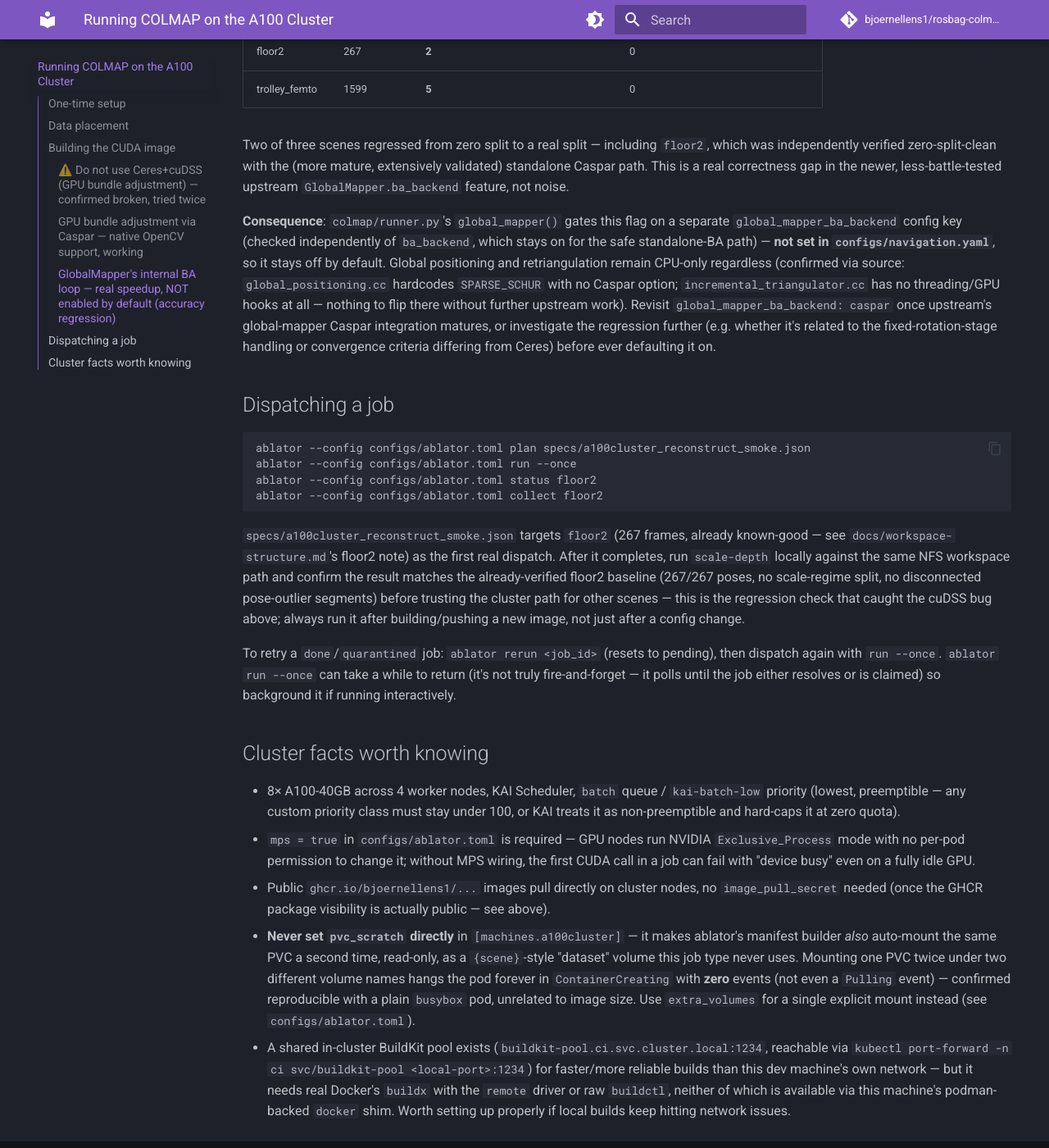
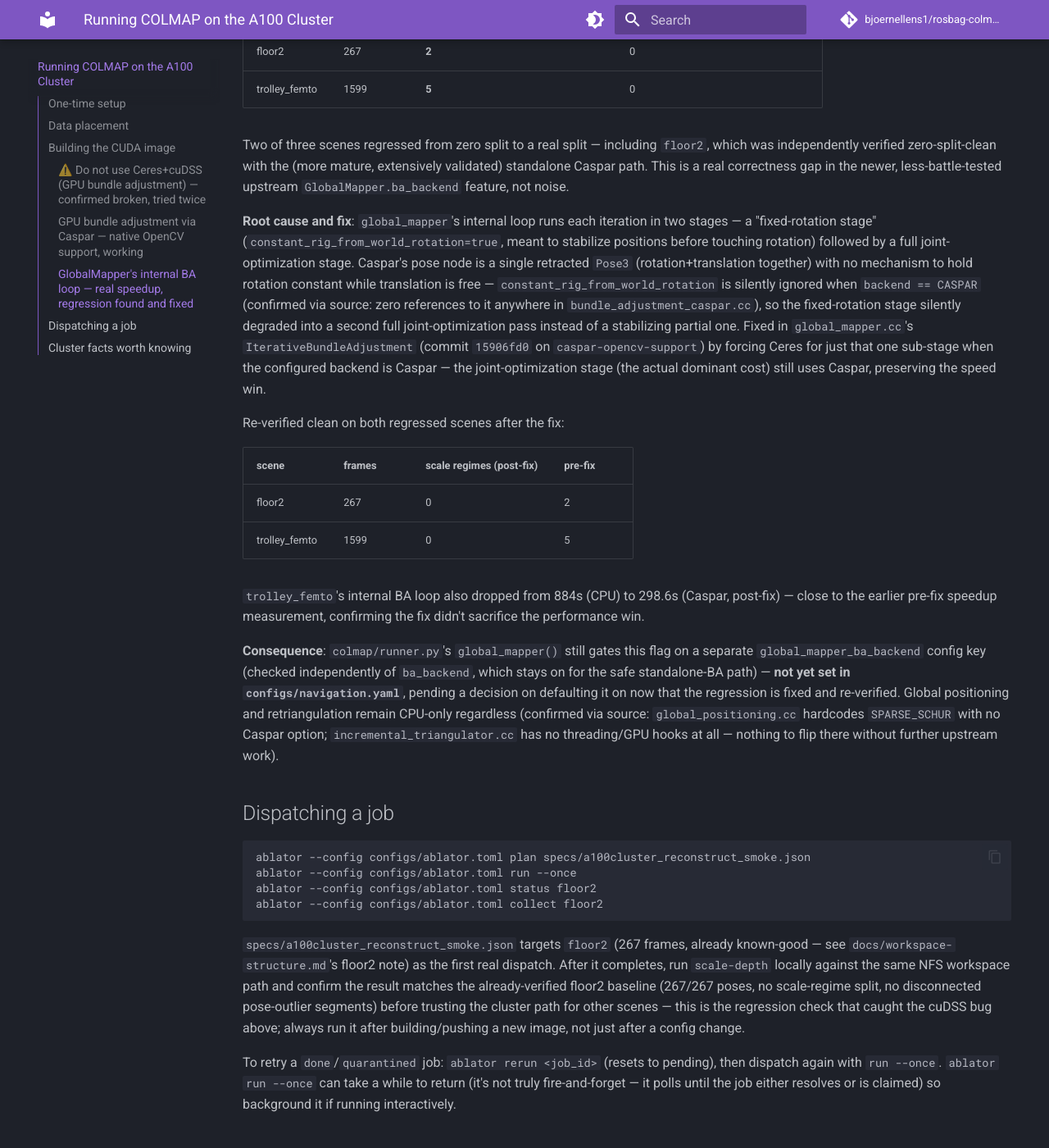
Before and after one commit to bjoernellens1/rosbag-colmap-pipeline, an MkDocs documentation site: the page built from docs/cluster-dispatch.md, in a window 1280 px wide and 1400 px high, scrolled down 3958 px. Shown: the whole window at 82% size. Built offline with MkDocs 1.6.1 and Material for MkDocs 9.7.7, drawn with Linux system fonts in a browser that asks for light colours; comment, search, counter and statistics services are not loaded; some of the changed text lies outside the part shown.

Commit message:
fix(caspar): resolve GlobalMapper Caspar accuracy regression, confirm fix
Root-caused the scale-regime-split regression found in
GlobalMapper.ba_backend=CASPAR (colmap/colmap#4484): Caspar's pose node
can't represent constant_rig_from_world_rotation, so global_mapper's
fixed-rotation stabilization stage silently became a second full joint
optimization under Caspar. Fixed upstream (bjoernellens1/colmap commit
15906fd0) by forcing Ceres for just that sub-stage. Re-verified clean on
both previously-regressed scenes: floor2 (0 regimes, was 2) and
trolley_femto (0 regimes, was 5, 298.6s vs 884s CPU for the internal BA
loop). Bumped docker/Dockerfile.cuda and configs/ablator.toml to the
cuda-caspar-globalba-v2 image built from the fixed commit.

global_mapper_ba_backend remains opt-in (not set in navigation.yaml)
pending a decision on defaulting it now that the regression is fixed.

```diff
--- a/docs/cluster-dispatch.md
+++ b/docs/cluster-dispatch.md
@@ -170,7 +170,7 @@ validated this session. `configs/navigation.yaml`'s `ba_backend: caspar` is enab
 (only takes effect when `--gpu` is also passed, so local CPU runs are unaffected) and controls
 this standalone `bundle_adjuster` pass only.
 
-### GlobalMapper's internal BA loop — real speedup, NOT enabled by default (accuracy regression)
+### GlobalMapper's internal BA loop — real speedup, regression found and fixed
 
 `global_mapper`'s own internal 3-iteration bundle-adjustment loop (separate from the standalone
 `bundle_adjuster` pass above) was Ceres-CPU-only in COLMAP 4.1.1 — confirmed the dominant
@@ -199,15 +199,36 @@ independently verified zero-split-clean with the (more mature, extensively valid
 Caspar path. This is a real correctness gap in the newer, less-battle-tested upstream
 `GlobalMapper.ba_backend` feature, not noise.
 
-**Consequence**: `colmap/runner.py`'s `global_mapper()` gates this flag on a separate
+**Root cause and fix**: `global_mapper`'s internal loop runs each iteration in two stages —
+a "fixed-rotation stage" (`constant_rig_from_world_rotation=true`, meant to stabilize positions
+before touching rotation) followed by a full joint-optimization stage. Caspar's pose node is a
+single retracted `Pose3` (rotation+translation together) with no mechanism to hold rotation
+constant while translation is free — `constant_rig_from_world_rotation` is silently ignored when
+`backend == CASPAR` (confirmed via source: zero references to it anywhere in
+`bundle_adjustment_caspar.cc`), so the fixed-rotation stage silently degraded into a second full
+joint-optimization pass instead of a stabilizing partial one. Fixed in `global_mapper.cc`'s
+`IterativeBundleAdjustment` (commit `15906fd0` on `caspar-opencv-support`) by forcing Ceres for
+just that one sub-stage when the configured backend is Caspar — the joint-optimization stage
+(the actual dominant cost) still uses Caspar, preserving the speed win.
+
+Re-verified clean on both regressed scenes after the fix:
+
+| scene | frames | scale regimes (post-fix) | pre-fix |
+|---|---|---|---|
+| floor2 | 267 | 0 | 2 |
+| trolley_femto | 1599 | 0 | 5 |
+
+`trolley_femto`'s internal BA loop also dropped from 884s (CPU) to 298.6s (Caspar, post-fix) —
+close to the earlier pre-fix speedup measurement, confirming the fix didn't sacrifice the
+performance win.
+
+**Consequence**: `colmap/runner.py`'s `global_mapper()` still gates this flag on a separate
 `global_mapper_ba_backend` config key (checked independently of `ba_backend`, which stays on for
-the safe standalone-BA path) — **not set in `configs/navigation.yaml`**, so it stays off by
-default. Global positioning and retriangulation remain CPU-only regardless (confirmed via source:
-`global_positioning.cc` hardcodes `SPARSE_SCHUR` with no Caspar option; `incremental_triangulator.cc`
-has no threading/GPU hooks at all — nothing to flip there without further upstream work). Revisit
-`global_mapper_ba_backend: caspar` once upstream's global-mapper Caspar integration matures, or
-investigate the regression further (e.g. whether it's related to the fixed-rotation-stage handling
-or convergence criteria differing from Ceres) before ever defaulting it on.
+the safe standalone-BA path) — **not yet set in `configs/navigation.yaml`**, pending a decision on
+defaulting it on now that the regression is fixed and re-verified. Global positioning and
+retriangulation remain CPU-only regardless (confirmed via source: `global_positioning.cc`
+hardcodes `SPARSE_SCHUR` with no Caspar option; `incremental_triangulator.cc` has no
+threading/GPU hooks at all — nothing to flip there without further upstream work).
 
 ## Dispatching a job
 
```
Also changed, not shown: 2 other files.
